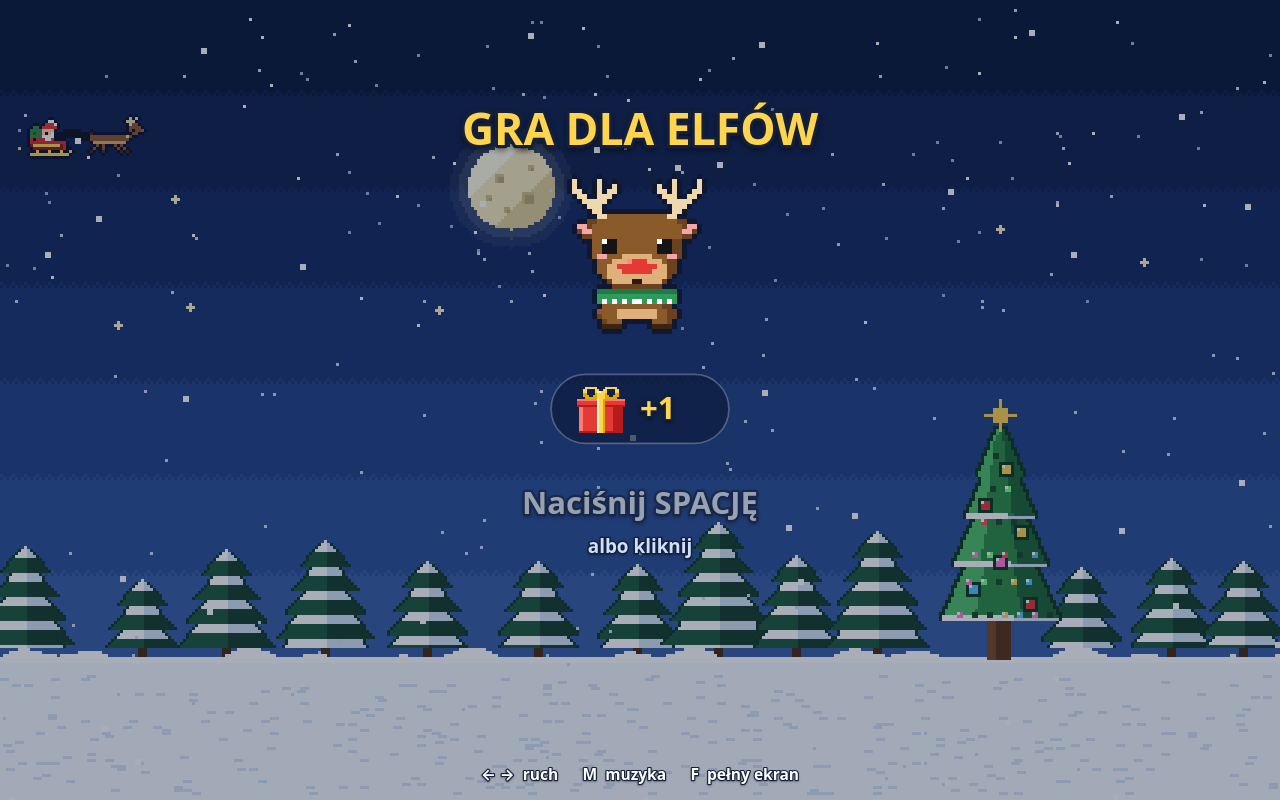
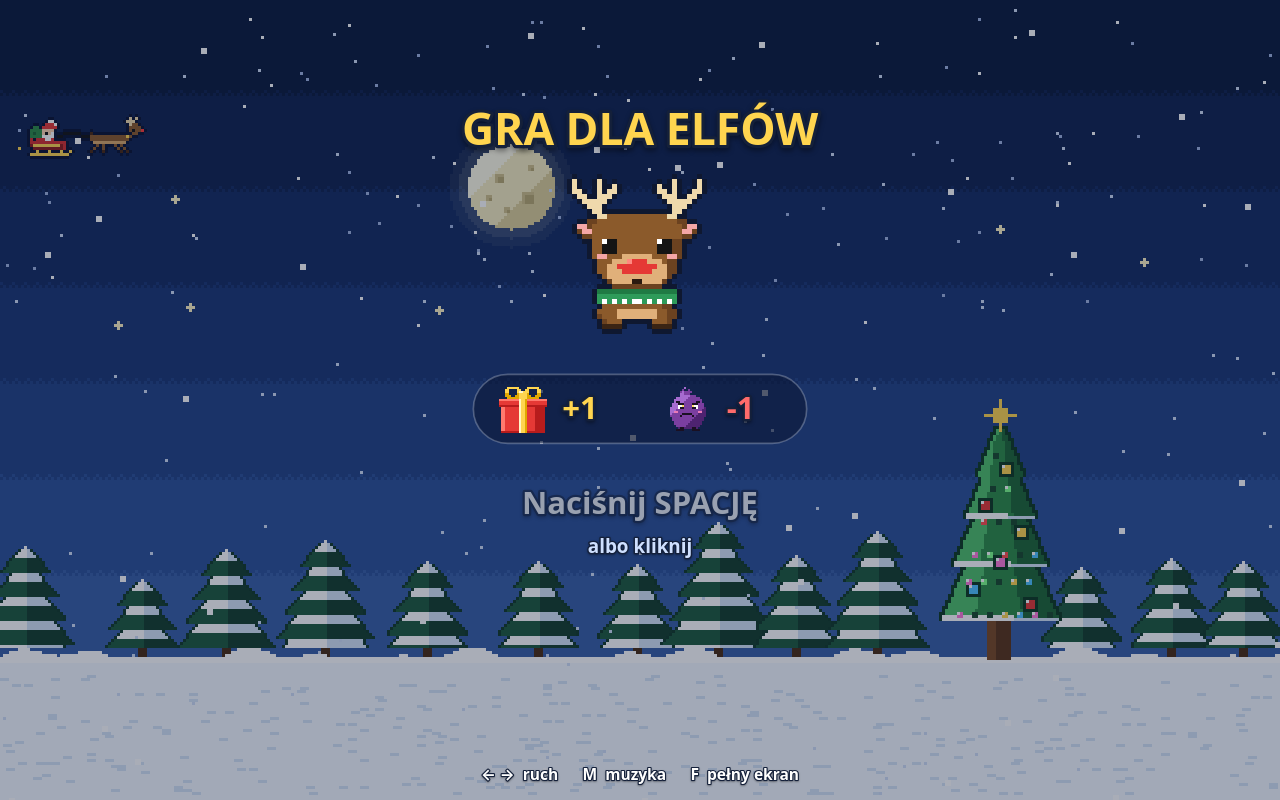
Before and after one commit to coditive-com/santa, a plain HTML site: page index.html in a window 1280 px wide. Drawn offline with Linux system fonts and the light colour scheme; animation ran at ten frames a second.

Commit message:
Złe rzeczy: psotniki zabierają punkty
Co-Authored-By: Claude Opus 5.5 <noreply@anthropic.com>
Claude-Session: https://claude.ai/code/session_011is8wchf9fbyDaRXw9hyBR

```diff
--- a/index.html
+++ b/index.html
@@ -169,7 +169,35 @@ const SPRITES = {
   ],
 
   // KROK 4: złe rzeczy (-1).
-  zle: [],
+  zle: [
+    { // psotnik złodziejaszek 22×22 (zabiera punkt)
+      paleta: { p: '#7b3fa0', P: '#a66bd0', d: '#4e2370', k: '#1a1022', w: '#ffffff', y: '#ffe066', r: '#e87ab8' },
+      klatki: [[
+        '.........P............',
+        '........p..p..........',
+        '.......pPpppp.........',
+        '.......PPppp..........',
+        '.......PPPPPppp.......',
+        '.....PPPPPPpppppp.....',
+        '....PPPPPPpppppppp....',
+        '....PkkPPppppppkkp....',
+        '...PPPkkkppppkkkppp...',
+        '...PPPwwyppppywwppp...',
+        '..PPPPwkkppppkkwpppd..',
+        '..PPPpppppppppppppdd..',
+        '..PPrrpppppppppprrdd..',
+        '..Ppppppkkkkkpppdddd..',
+        '..pppppkpppppkpddddd..',
+        '...pppppppppppddddd...',
+        '...ppppppppppdddddd...',
+        '....ppppppppdddddd....',
+        '....pppppppddddddd....',
+        '.....pppppddddddd.....',
+        '......dkkddddkkd......',
+        '.....kkkk....kkkk.....',
+      ]],
+    },
+  ],
 
   // ikona czasu w liczniku (gotowa)
   zegar: {
```
